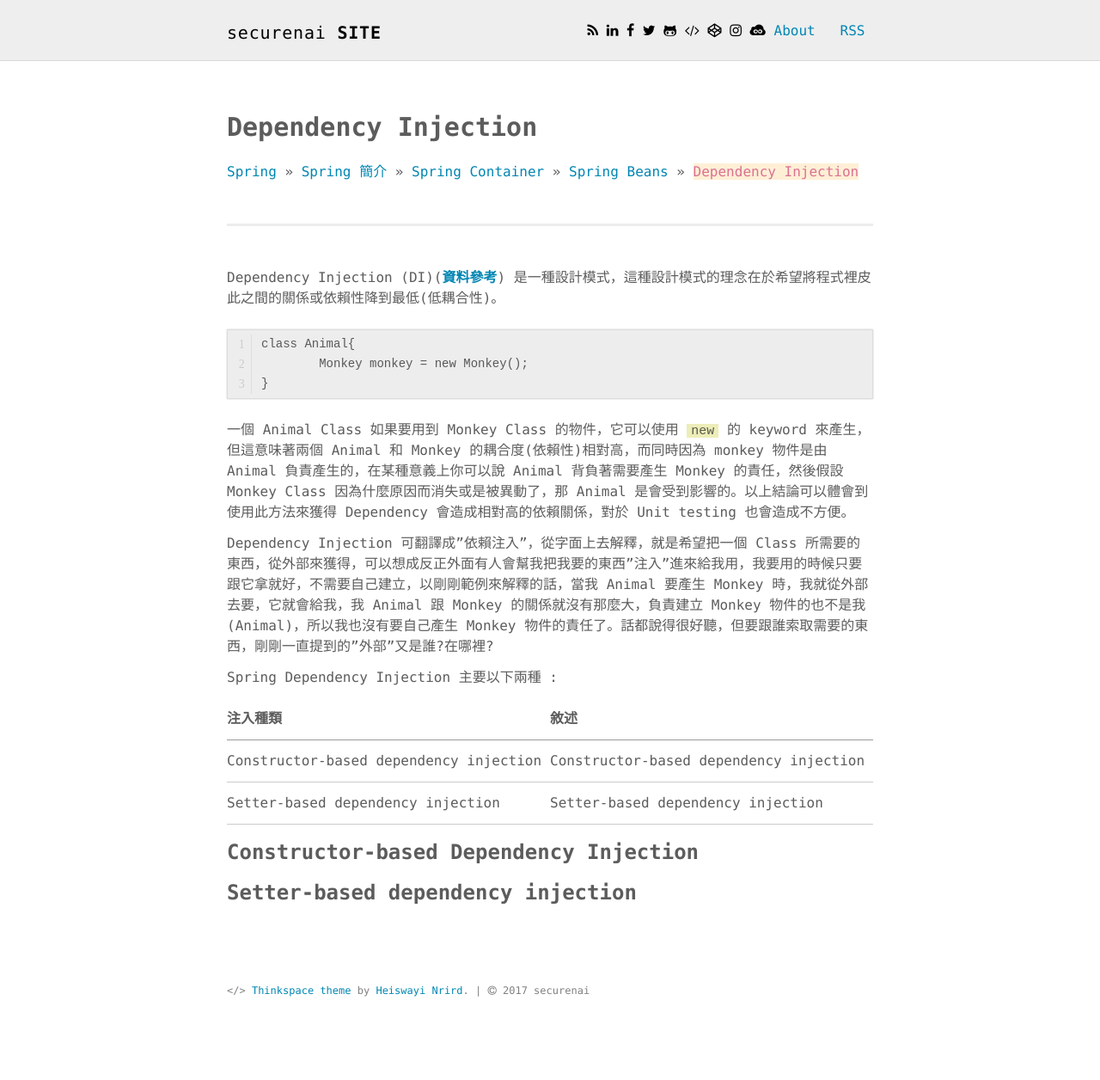
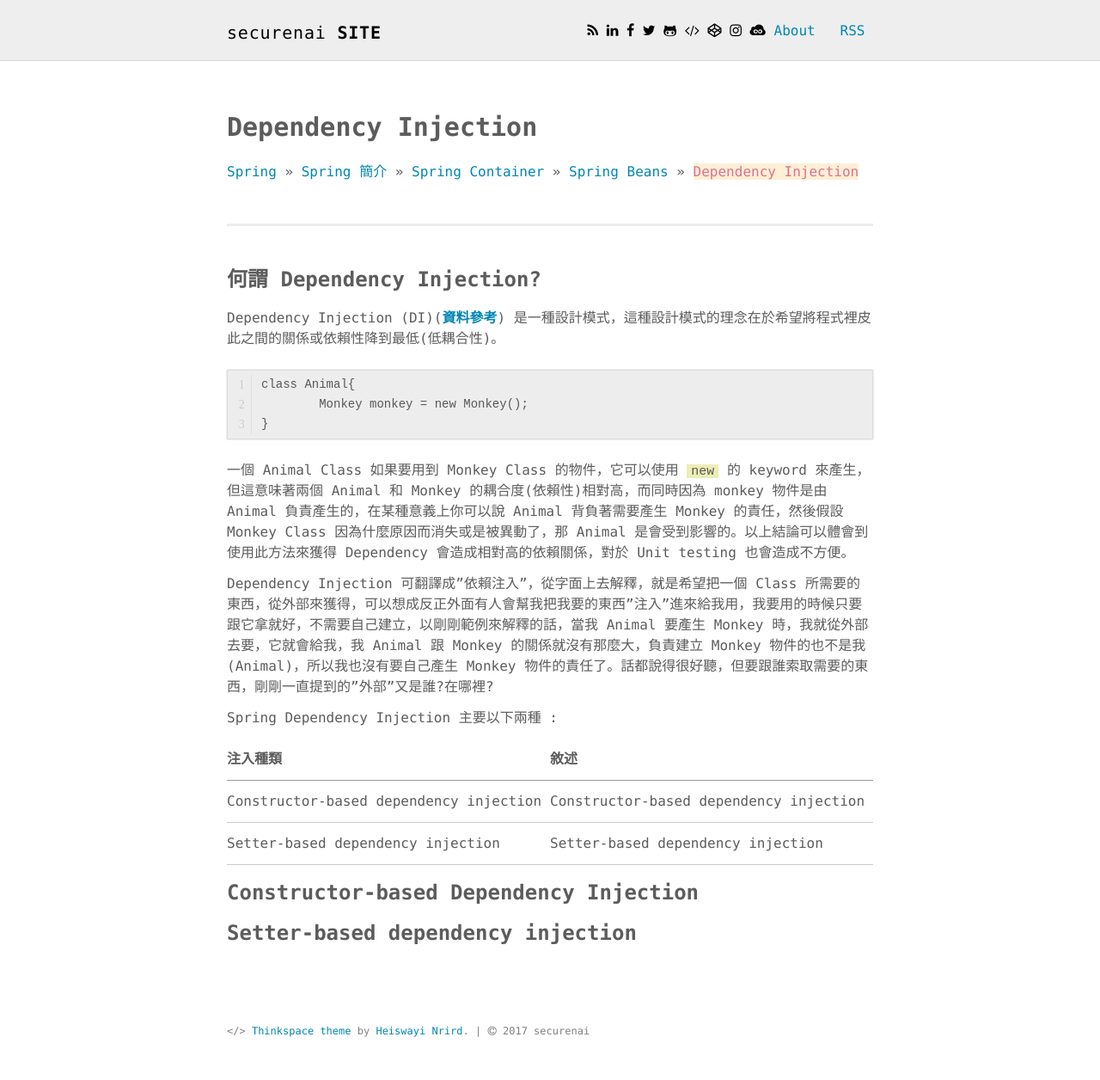
Before and after one commit to securenai/securenai.github.io, a Jekyll site: the page built from spring/spring_page4.md, in a window 1280 px wide. Shown: the whole page at 86% size. Built offline with Jekyll 4.4.1, drawn with Linux system fonts in a browser that asks for light colours; our own code applies the rules of GitHub Pages for plain Markdown files; before the commit the page ends 1209 px from its top, so only the background shows below that.

Commit message:
Update spring_page4.md

```diff
--- a/spring/spring_page4.md
+++ b/spring/spring_page4.md
@@ -15,6 +15,8 @@ published: true
 <a href="/spring/spring_page1/">Spring 簡介</a> >>
 <a href="/spring/spring_page2/">Spring Container</a> >> <a href="/spring/spring_page3/">Spring Beans</a> >> <a href="/spring/spring_page4/" style="color:palevioletred;background-color:papayawhip;">Dependency Injection</a>
 <div class="divider"></div>
+
+### 何謂 Dependency Injection?
 
 Dependency Injection (DI)(**<a href="https://stackoverflow.com/questions/130794/what-is-dependency-injection?noredirect=1&lq=1" target="_blank">資料參考</a>**) 是一種設計模式，這種設計模式的理念在於希望將程式裡皮此之間的關係或依賴性降到最低(低耦合性)。
 
```
